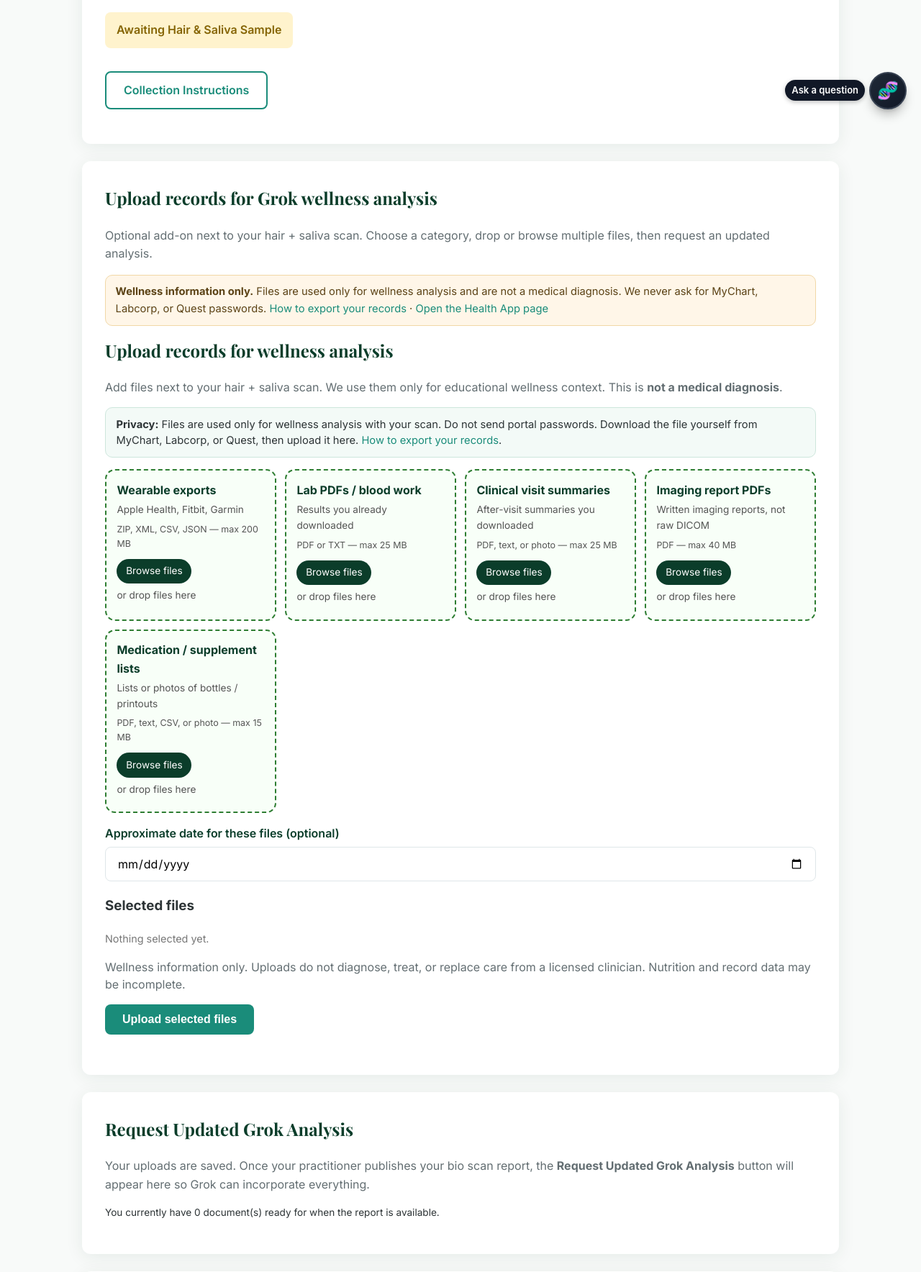
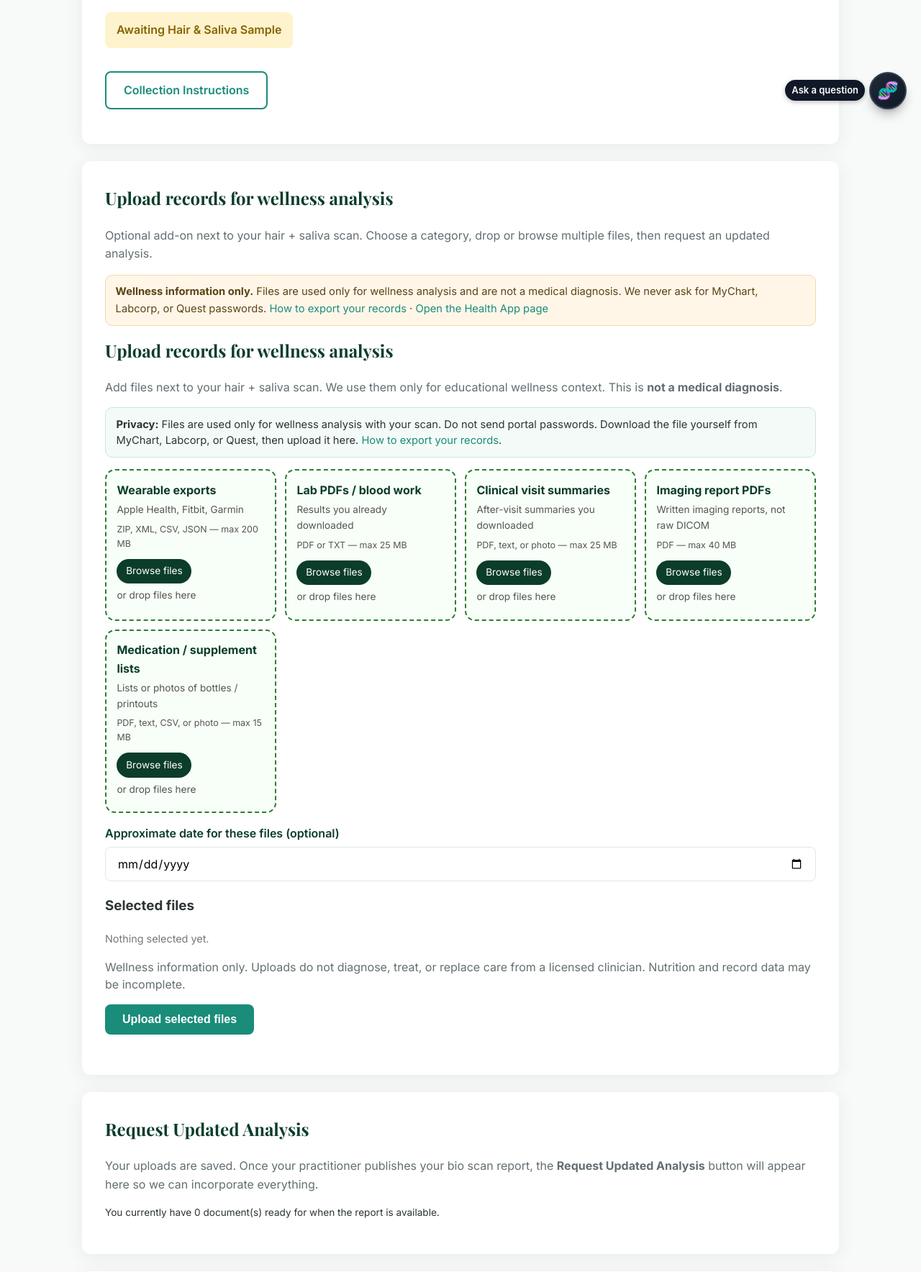
Before and after one commit to Michaelpeatross/root-cause-website, a Python web app: template templates/dashboard.html in a window 1280 px wide. Shown: the part 628-2396 px from the top of the page at 72% size. Run offline with Jinja, Linux system fonts and the light colour scheme; the template is opened without the code that fills it, so the values that code supplies are empty.

Commit message:
SEO pass 3/6: base, contact, dashboard, export records (remove AI labels)

```diff
--- a/templates/base.html
+++ b/templates/base.html
@@ -14,7 +14,7 @@
     <meta name="description" content="Root Cause Test: at-home bioenergetic hair and saliva wellness scan ($99 special, $100 off $199). Free Food Scanner. Educational wellness information only — not a medical diagnosis.">
     <meta name="keywords" content="root cause test, bioenergetic scan, health analysis, wearable data, blood tests, grok ai, apple health, lab results">
     <meta property="og:title" content="{% block og_title %}Root Cause Test{% endblock %}">
-    <meta property="og:description" content="At-home bioenergetic hair and saliva wellness scan with a prioritized report. $99 special ($100 off $199). Mail samples free, or optional $15 prepaid kit.">
+    <meta property="og:description" content="At-home bioenergetic hair and saliva wellness scan with a prioritized report. $99 special (reg. $199). Mail samples free, or optional $15 prepaid kit.">
     <meta property="og:type" content="website">
     <meta property="og:url" content="{{ request.url }}">
     <meta name="robots" content="index, follow">
@@ -202,9 +202,9 @@
   <button id="grok-bubble" type="button" aria-haspopup="dialog" aria-expanded="false" title="Ask a question about the scan">🧬</button>
   <div id="grok-label">Ask a question</div>
   <div id="grok-bubble-label">Free scan help</div>
-  <div id="grok-panel" role="dialog" aria-label="Ask Grok chat">
+  <div id="grok-panel" role="dialog" aria-label="Scan questions chat">
     <div id="grok-header">
-      <span>Ask Grok (free AI help for scans)</span>
+      <span>Questions about the scan</span>
       <button id="grok-close" type="button" aria-label="Close chat">×</button>
     </div>
     <div id="grok-messages"></div>
@@ -250,7 +250,7 @@
     if (!hist.length) {
       const greet = document.createElement('div');
       greet.className = 'grok-msg bot';
-      greet.textContent = "Hi! I'm Grok, a free AI helper for Root Cause scans. Ask about your results, what imbalances mean, remedies, hormones, or bioenergetics. New here? Type anything!";
+      greet.textContent = "Hi! Ask about your results, what imbalances mean, remedies, hormones, or bioenergetics. New here? Type anything!";
       msgsEl.appendChild(greet);
 
       // Friendly suggestions for new users
--- a/templates/dashboard.html
+++ b/templates/dashboard.html
@@ -70,7 +70,7 @@
     </div>
 
     <div class="card">
-        <h2>Grok Analysis</h2>
+        <h2>Wellness Analysis</h2>
         <p style="color:var(--text-muted);">Your original scan analysis is preserved. After you upload records, request an updated analysis.</p>
 
         {% include '_grok_assistant.html' %}
@@ -81,7 +81,7 @@
                 {% if recommendations.original_ai_html %}
                 {{ recommendations.original_ai_html|safe }}
                 {% else %}
-                <p style="color:var(--text-muted);">Original Grok analysis will appear when your scan report is published.</p>
+                <p style="color:var(--text-muted);">Original wellness analysis will appear when your scan report is published.</p>
                 {% endif %}
             </div>
         </details>
@@ -129,7 +129,7 @@
     {% endif %}
 
     <div class="card">
-        <h2>Upload records for Grok wellness analysis</h2>
+        <h2>Upload records for wellness analysis</h2>
         <p style="color:var(--text-muted);">Optional add-on next to your hair + saliva scan. Choose a category, drop or browse multiple files, then request an updated analysis.</p>
         <p style="font-size:.92rem;color:#5c4316;background:#fff6e8;border:1px solid #f1d7a6;border-radius:10px;padding:.7rem .85rem;">
             <strong>Wellness information only.</strong> Files are used only for wellness analysis and are not a medical diagnosis. We never ask for MyChart, Labcorp, or Quest passwords.
@@ -165,9 +165,9 @@
     </div>
 
     <div class="card">
-        <h2>Request Updated Grok Analysis</h2>
+        <h2>Request Updated Analysis</h2>
         {% if reports %}
-            <p style="color:var(--text-muted);">After uploading records, Grok can compare them with your original bio scan and refresh the wellness analysis. This is not a diagnosis.</p>
+            <p style="color:var(--text-muted);">After uploading records, we can compare them with your original bio scan and refresh the wellness analysis. This is not a diagnosis.</p>
             {% if admin_preview %}
             <p class="admin-preview-note">Client phone: {{ user.phone or 'not set' }}</p>
             <p class="admin-preview-note">Request analysis controls hidden in admin preview.</p>
@@ -181,13 +181,13 @@
                 <button type="submit" class="btn btn-outline" style="margin-bottom:0.75rem;">Save Phone</button>
             </form>
             <form method="POST">
-                <button type="submit" name="action" value="request_analysis" class="btn btn-primary">Request Updated Grok Analysis</button>
+                <button type="submit" name="action" value="request_analysis" class="btn btn-primary">Request Updated Analysis</button>
             </form>
             {% endif %}
         {% else %}
             <p style="color:var(--text-muted);">
                 Your uploads are saved.
-                Once your practitioner publishes your bio scan report, the <strong>Request Updated Grok Analysis</strong> button will appear here so Grok can incorporate everything.
+                Once your practitioner publishes your bio scan report, the <strong>Request Updated Analysis</strong> button will appear here so we can incorporate everything.
             </p>
             <p style="font-size:0.85rem;">You currently have {{ documents|length if documents else 0 }} document(s) ready for when the report is available.</p>
         {% endif %}
--- a/templates/export_records.html
+++ b/templates/export_records.html
@@ -1,7 +1,7 @@
 {% extends "base.html" %}
 
 {% block title %}How to export your records | Root Cause Test{% endblock %}
-{% block meta_description %}Download your own MyChart, Labcorp, or Quest files, then upload them to Root Cause for optional wellness context next to the $99 special ($100 off $199) hair and saliva scan. We never ask for portal passwords. Not a medical diagnosis.{% endblock %}
+{% block meta_description %}Download your own MyChart, Labcorp, or Quest files, then upload them to Root Cause for optional wellness context next to the $99 special (reg. $199) hair and saliva scan. We never ask for portal passwords. Not a medical diagnosis.{% endblock %}
 
 {% block extra_head %}
 <style>
@@ -54,7 +54,7 @@
     <li><strong>Garmin:</strong> Garmin Connect (web or app) → export or download activity / health data, then upload the file.</li>
   </ol>
 
-  <p class="warn"><strong>Wellness information only.</strong> Optional uploads add context for Grok wellness analysis next to the <s>$199</s> $99 special hair and saliva scan. They do not diagnose, treat, or replace a licensed clinician. Portal layouts change; if a step looks different, use the portal’s own help pages.</p>
+  <p class="warn"><strong>Wellness information only.</strong> Optional uploads add context for your wellness analysis next to the <s>$199</s> $99 special hair and saliva scan. They do not diagnose, treat, or replace a licensed clinician. Portal layouts change; if a step looks different, use the portal’s own help pages.</p>
 
   <p style="margin-top:1.5rem;">
     <a href="/health-app" class="btn btn-primary">Open the uploader</a>
```
Also changed, not shown: templates/contact.html (+5 -5 lines).
